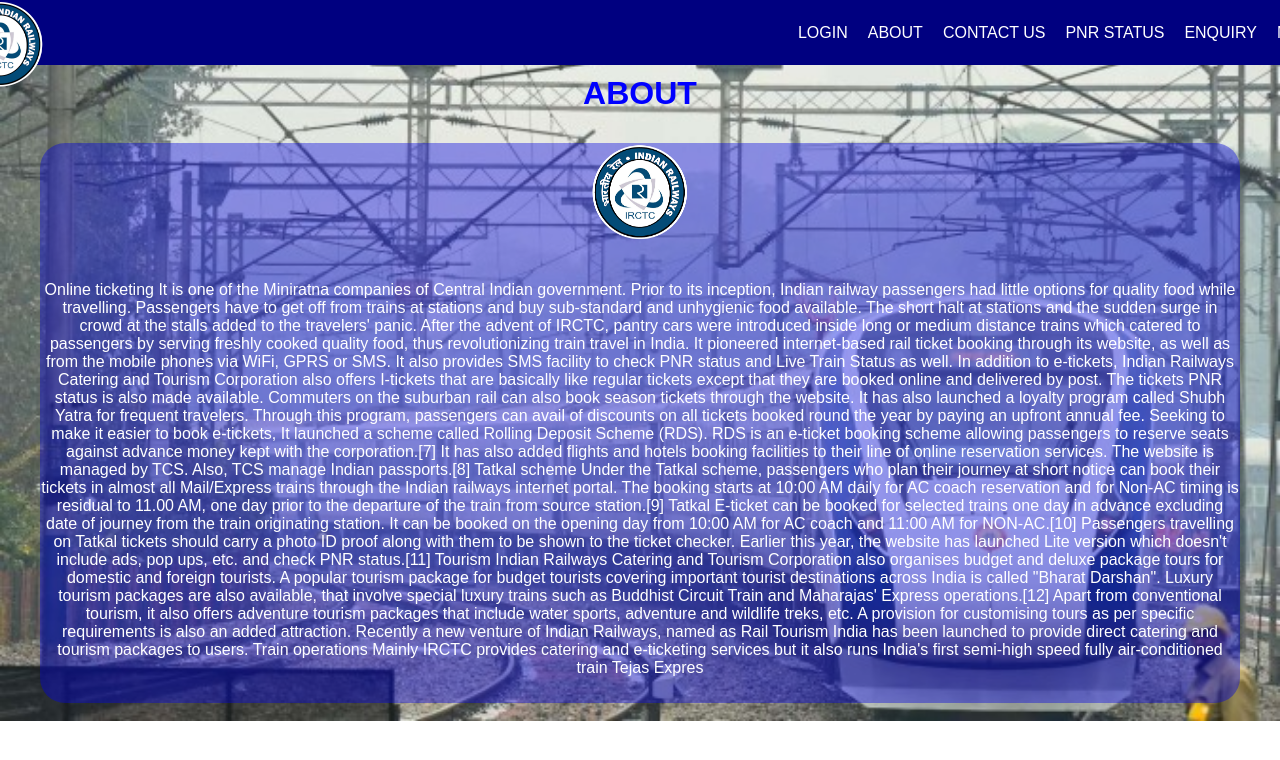
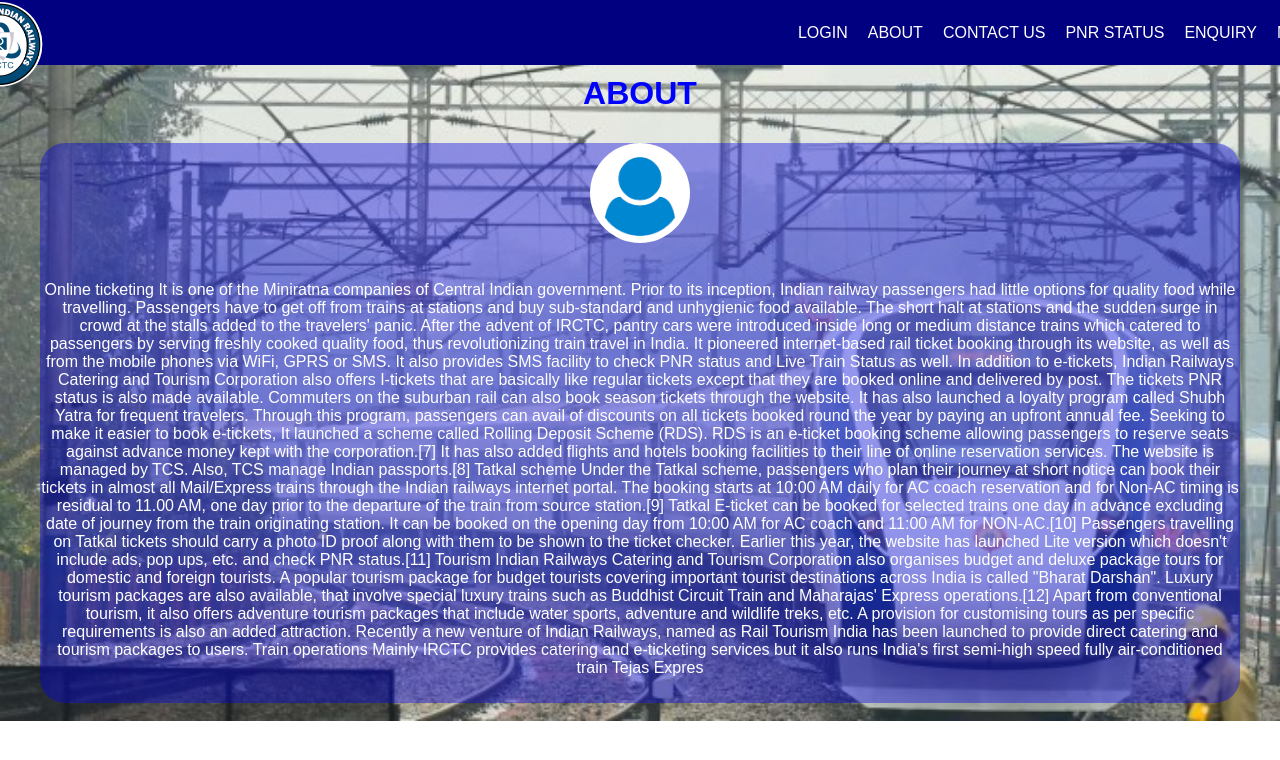
Before and after one commit to lko12230/about, a plain HTML site: page index.html in a window 1280 px wide. Drawn offline with Linux system fonts and the light colour scheme.

Commit message:
Create index.html

```diff
--- a/index.html
+++ b/index.html
@@ -26,7 +26,7 @@
   <br>
   <div class="container1">
    <div class="form" >
- <div id="photo" class="form"><img src="logo.png"style="width:100px;height:100px;border-radius:50px"></div>
+ <div id="photo" class="form"><img src="logo.jpg"style="width:100px;height:100px;border-radius:50px"></div>
  <br>
 
 <p>  Online ticketing
```
